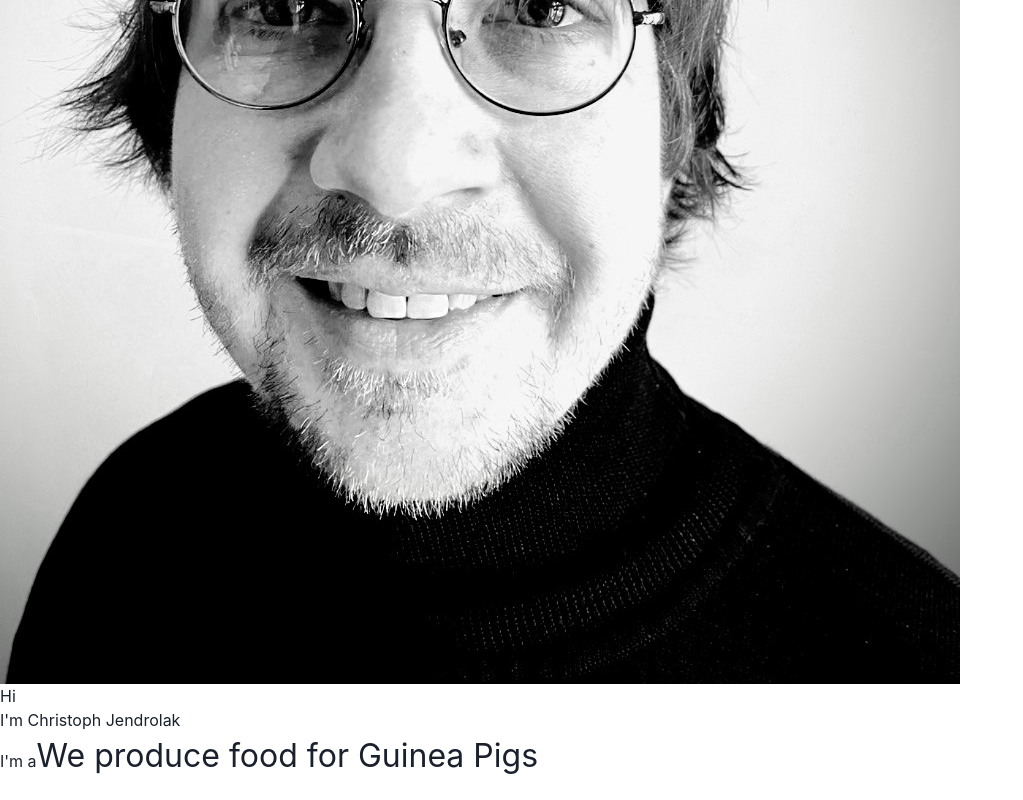
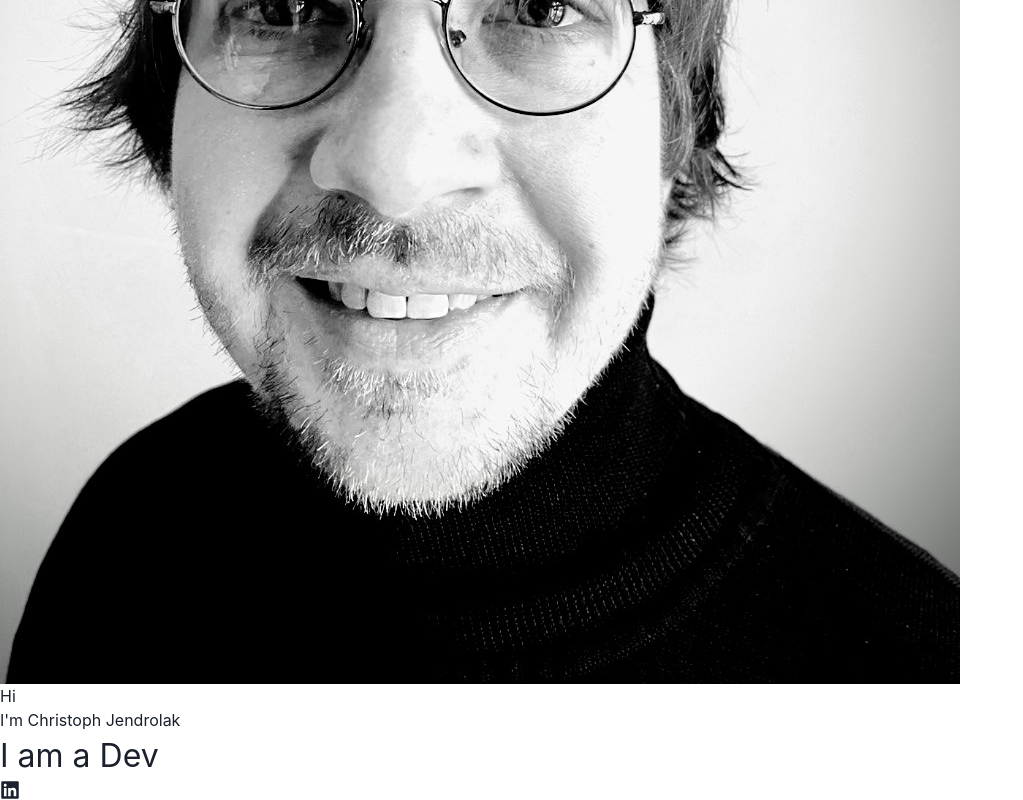
Before and after one commit to OhnoHub/jonaWebsite, a React (Vite) app in the folder aboutMe/: page / in a window 1280 px wide. Shown: the part 856-1656 px from the top of the page, without its empty margins (0-1023 px from the left). Built offline with nearby package versions, Linux system fonts and the light colour scheme.

Commit message:
added linkedIn link

```diff
--- a/aboutMe/src/components/Main.tsx
+++ b/aboutMe/src/components/Main.tsx
@@ -1,4 +1,5 @@
 import React from 'react'
+import { FaLinkedin } from 'react-icons/fa'
 import { TypeAnimation } from 'react-type-animation'
 
 const Main = () => {
@@ -6,20 +7,22 @@ const Main = () => {
     <div id='main'>
         <img className='w-full h-[100%] object-cover scale-x-[-1]' src="img\IMG_20240130_230720_214~3.jpg" alt="Schwarz-Weiß Foto des Entwicklers" />
         <div className='w-full h-screen absolute top-0 left-0 bg-white/50'>
-            <div>
-                <h1>Hi <br/> I'm Christoph Jendrolak</h1>
-                <h2>I'm a
+            <div className='max-w-[700px] m-auto h-full w-full flex flex-col justify-center lg:items-start items-center'>
+                <h1 className='sm:text-5xl text-4xl font-bold text-gray-800'>Hi <br/> I'm Christoph Jendrolak</h1>
+                <h2>
                 <TypeAnimation
       sequence={[
         // Same substring at the start will only be typed out once, initially
-        'We produce food for Mice',
-        1000, // wait 1s before replacing "Mice" with "Hamsters"
-        'We produce food for Hamsters',
+        'I have teaching skills',
+        1000, // wait 1s before replacing
+        'I make Websites',
         1000,
-        'We produce food for Guinea Pigs',
+        'I am a Developer',
         1000,
-        'We produce food for Chinchillas',
-        1000
+        'I am open to work',
+        1000,
+        'Feel free to contact me',
+        4000 //wait 4 seconds
       ]}
       wrapper="span"
       speed={50}
@@ -27,6 +30,10 @@ const Main = () => {
       repeat={Infinity}
     />
                 </h2>
+
+                <div>
+                    <FaLinkedin className='cursor-pointer' size={20}/>
+                </div>
             </div>
             </div>
     </div>
```
